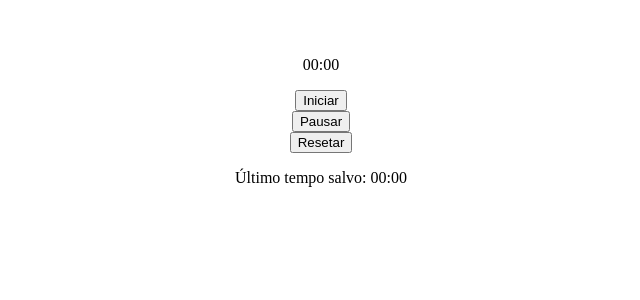
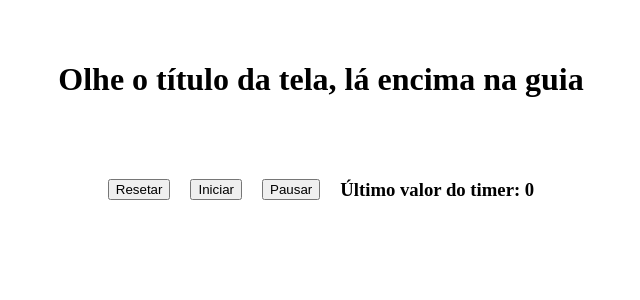
Before and after one commit to ScatmanVit/learning-react-exercises, a React (Vite) app: page / in a window 1280 px wide. Shown: the top 300 px of the page, without its empty margins (319-959 px from the left). Built offline with nearby package versions, Linux system fonts and the light colour scheme.

Commit message:
contador na guia, permitindo ver até fora da aba no chrome, sempre fica visível

```diff
--- a/src/App.tsx
+++ b/src/App.tsx
@@ -1,10 +1,10 @@
-import Timer from "./practice/useEffect/timer"
+import ScreenCount from "./practice/useEffect/screenCount"
 
 
 function App() {
   return (
     <>
-        <Timer/>
+        <ScreenCount/>
     </>
   )
 }
--- /dev/null
+++ b/src/practice/useEffect/screenCount.tsx
@@ -0,0 +1,71 @@
+import { useEffect, useState } from "react"
+
+export default function ScreenCount() {
+   const [timer, setTimer] = useState<number>(0)
+   const [start, setStart] = useState<boolean>(false)
+   const [lastTimer, setLastTimer] = useState<number>(0)
+
+   function pauseTimer() {
+      setStart(false)
+      setLastTimer(timer)
+   }
+
+   function startTimer(){
+      setStart(true)
+   }
+
+   function resetTimer() {
+      setTimer(0)
+      setStart(false)
+   }
+
+   useEffect(() => {
+      let interval: number | null = null
+
+      if(start){
+            interval = setInterval(() => {
+            setTimer(prev => prev + 1)
+         }, 1000)
+
+      }
+      return () => {
+         if(interval) clearInterval(interval)
+      }
+   }, [start])
+
+   useEffect(() => {
+      document.title = `Esse é o seu timer:  ${String(timer)}`
+   }, [timer])
+
+   return (
+      <div style={{
+            display: "flex",
+            flexDirection: "column",
+            justifyContent: "center",
+            alignItems: "center",
+            marginTop: 40
+         }}
+      >
+         <h1>
+            Olhe o título da tela, lá encima na guia
+         </h1>
+
+         <div style={{
+               display: "flex",
+               flexDirection: "row",
+               justifyContent: "center",
+               alignItems: "center",
+               marginTop: 40,
+               gap: 20
+            }}
+         >
+            <button onClick={resetTimer}>Resetar</button>
+            <button onClick={startTimer}>Iniciar</button>
+            <button onClick={pauseTimer}>Pausar</button>
+
+            <h3>Último valor do timer: {lastTimer}</h3>
+         </div>
+
+      </div>
+   )
+}
```
